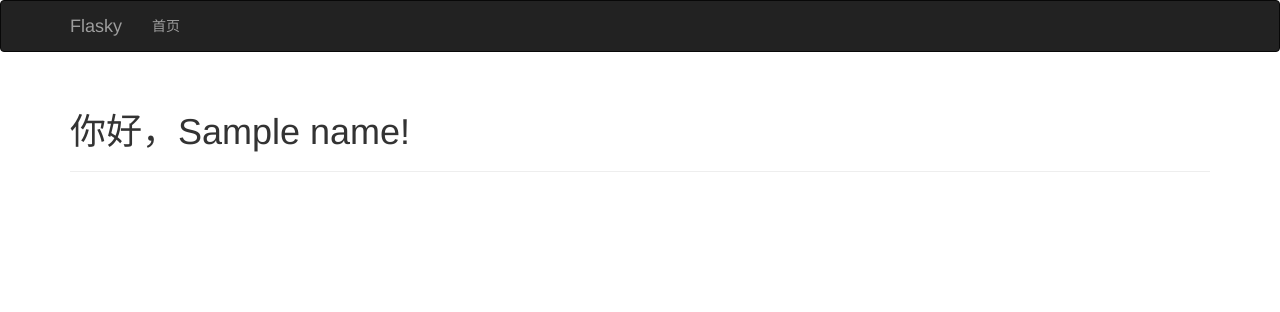
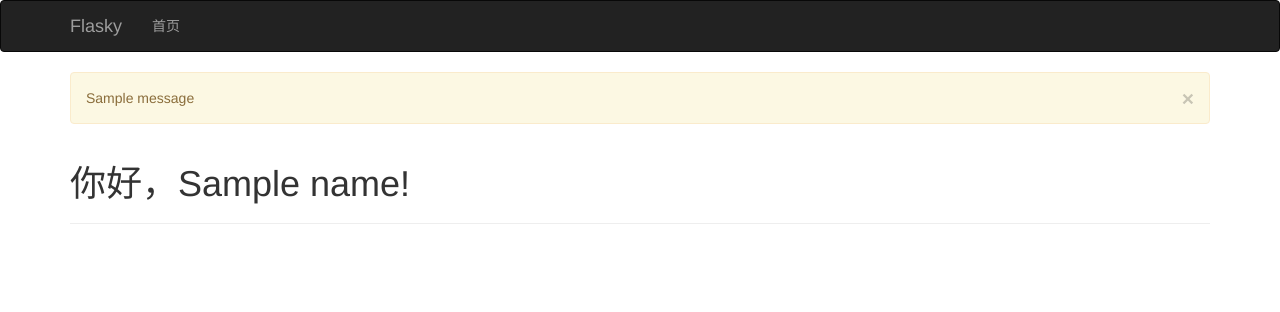
Before and after one commit to liulixiang1988/FlaskStudy, a Python web app: template Flasky/templates/user.html in a window 1280 px wide. Shown: the top 312 px of the page. Run offline with Jinja, Linux system fonts and the light colour scheme; the template is opened without the code that fills it: most values are stand-ins (such as "Sample title", 1, 10 or a date in 2020); one stand-in notice (Sample message) is shown; some libraries are stand-ins or nearby versions.

Commit message:
add flash

```diff
--- a/Flasky/hello.py
+++ b/Flasky/hello.py
@@ -3,7 +3,7 @@
 __author__ = 'liulixiang'
 from datetime import datetime
 
-from flask import Flask, render_template, redirect, url_for, session
+from flask import Flask, render_template, redirect, url_for, session, flash
 from flask.ext.script import Manager
 from flask.ext.bootstrap import Bootstrap
 from flask.ext.moment import Moment
@@ -27,8 +27,10 @@ class NameForm(Form):
 def index():
     form = NameForm()
     if form.validate_on_submit():
+        old_name = session.get('name')
+        if old_name is not None and old_name != form.name.data:
+            flash(u'看来你改名字了~')
         session['name'] = form.name.data
-        form.name.data = ''
         return redirect(url_for('index'))
     return render_template("index.html", form=form, name=session.get('name'), current_time = datetime.utcnow())
 
--- a/Flasky/templates/base.html
+++ b/Flasky/templates/base.html
@@ -37,6 +37,12 @@
 
 {% block content %}
 <div class="container">
+    {% for message in get_flashed_messages() %}
+        <div class="alert alert-warning">
+            <button type="button" class="close" data-dismiss="alert">&times;</button>
+            {{ message }}
+        </div>
+    {% endfor %}
     {% block page_content %}{% endblock %}
 </div>
 {% endblock %}
```
